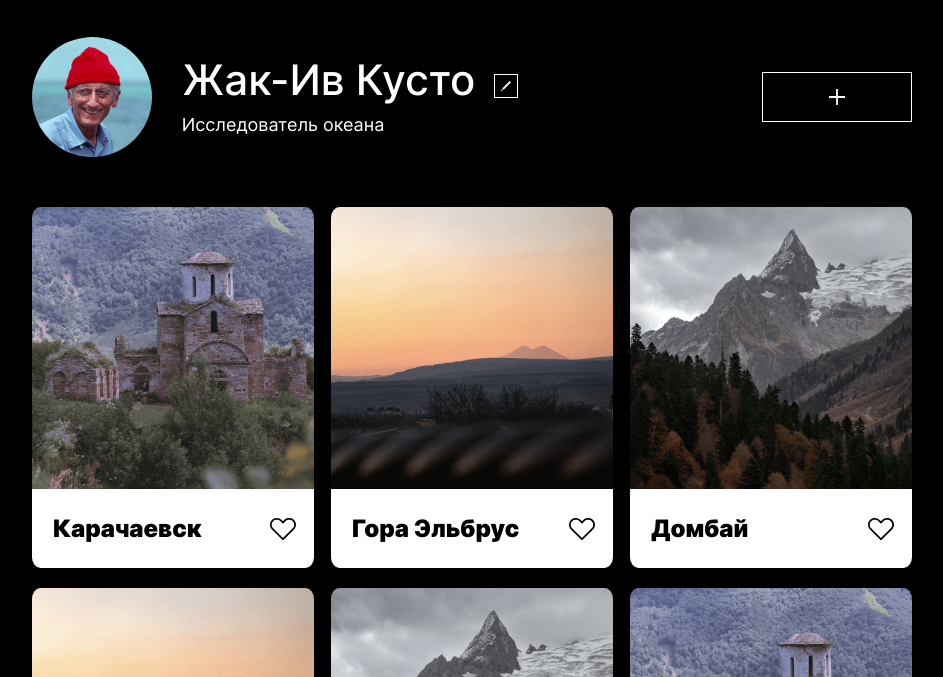
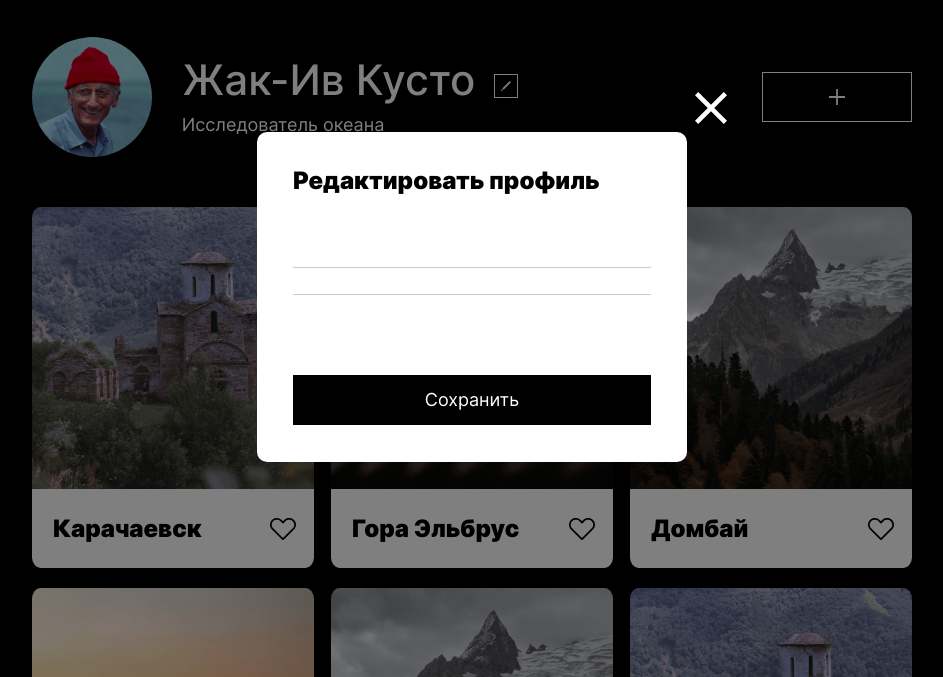
Before and after one commit to RomanMitaki/mesto-project-mitaki, a plain HTML site: page index.html in a window 1280 px wide. Shown: the part 123-800 px from the top of the page, without its empty margins (168-1111 px from the left). Drawn offline with Linux system fonts and the light colour scheme; files whose address does not match are found by name.

Commit message:
Add files via upload

```diff
--- /dev/null
+++ b/blocks/popup/__closebutton-form/popup__closebutton-form.css
@@ -0,0 +1,12 @@
+.popup__closebutton-form {
+  height: 36px;
+  display: flex;
+  justify-content: end;
+  background-color: rgba(0, 0, 0, 0);
+}
+
+@media screen and (min-width: 1280px) {
+  .popup__closebutton-form {
+    height: 40px;
+  }
+}
--- /dev/null
+++ b/blocks/popup/__closebutton/popup__closebutton.css
@@ -0,0 +1,25 @@
+.popup__closebutton {
+  width: 20px;
+  height: 20px;
+  background-image: url(../../../images/UIKIT-icon-CloseButton.svg);
+  background-color: rgba(0, 0, 0, 0);
+  padding: 0;
+  background-repeat: no-repeat;
+  background-position: center;
+  background-size: cover;
+  border: 0;
+  cursor: pointer;
+  transition: opacity 0.4s;
+}
+
+.popup__closebutton:hover {
+  opacity: 0.6;
+}
+
+@media screen and (min-width: 1280px) {
+  .popup__closebutton {
+    width: 32px;
+    height: 32px;
+    transform: translateX(40px);
+  }
+}
--- /dev/null
+++ b/blocks/popup/__container/popup__container.css
@@ -0,0 +1,13 @@
+.popup__container {
+  width: 282px;
+  height: 358px;
+  overflow: hidden;
+}
+
+@media screen and (min-width: 1280px) {
+  .popup__container {
+    width: 430px;
+    height: 370px;
+    overflow: visible;
+  }
+}
--- /dev/null
+++ b/blocks/popup/__edit-form/popup__edit-form.css
@@ -0,0 +1,19 @@
+.popup__edit-form {
+  height: calc(322px - 47px);
+  background-color: #ffffff;
+  color: #000;
+  padding-top: 75px;
+  border-bottom-left-radius: 10px;
+  border-bottom-right-radius: 10px;
+  overflow: hidden;
+  box-sizing: border-box;
+  display: flex;
+  flex-direction: column;
+}
+
+@media screen and (min-width: 1280px) {
+  .popup__edit-form {
+    height: calc(330px - 63px);
+    padding-top: 46px;
+  }
+}
--- /dev/null
+++ b/blocks/popup/__header/popup__header.css
@@ -0,0 +1,24 @@
+.popup__header {
+  font-weight: 900;
+  font-size: 18px;
+  line-height: calc(22 / 18);
+  margin: 0 auto;
+  text-align: center;
+  padding-top: 25px;
+  background-color: #ffffff;
+  color: #000;
+  border-top-left-radius: 10px;
+  border-top-right-radius: 10px;
+  overflow: hidden;
+  position: relative;
+}
+
+@media screen and (min-width: 1280px) {
+  .popup__header {
+    font-size: 24px;
+    line-height: calc(29 / 24);
+    padding-top: 34px;
+    padding-left: 36px;
+    text-align: left;
+  }
+}
--- /dev/null
+++ b/blocks/popup/__input-container/popup__input-container.css
@@ -0,0 +1,15 @@
+.popup__input-container {
+  display: flex;
+  flex-direction: column;
+  justify-content: space-between;
+  height: 84px;
+  padding: 0 22px;
+  margin: 0 auto;
+  border: 0;
+}
+
+@media screen and (min-width: 1280px) {
+  .popup__input-container {
+    padding: 0 36px;
+  }
+}
--- /dev/null
+++ b/blocks/popup/__item/_description/popup__item_description.css
@@ -0,0 +1,3 @@
+.popup__item_description {
+
+}
--- /dev/null
+++ b/blocks/popup/__item/_name/popup__item_name.css
@@ -0,0 +1,3 @@
+.popup__item_name {
+
+}
--- /dev/null
+++ b/blocks/popup/__item/popup__item.css
@@ -0,0 +1,19 @@
+.popup__item {
+  height: 26px;
+  width: 238px;
+  font-weight: normal;
+  font-size: 14px;
+  line-height: 17px;
+  border: 0;
+  border-bottom: 1px solid rgba(0, 0, 0, 0.2);
+  text-overflow: ellipsis;
+  white-space: nowrap;
+  overflow: hidden;
+  padding: 0;
+}
+
+@media screen and (min-width: 1280px) {
+  .popup__item {
+    width: 358px;
+  }
+}
--- /dev/null
+++ b/blocks/popup/__submitbutton/popup__submitbutton.css
@@ -0,0 +1,29 @@
+.popup__submitbutton {
+  border: 0;
+  padding: 0 0 0 0;
+  width: 238px;
+  height: 46px;
+  background-color: #000;
+  color: #fff;
+  margin: 45px auto 0 auto;
+  box-sizing: content-box;
+  font-size: 14px;
+  line-height: calc(17 / 14);
+  text-align: center;
+  cursor: pointer;
+  transition: opacity 0.4s;
+}
+
+.popup__submitbutton:hover {
+  opacity: 0.6;
+}
+
+@media screen and (min-width: 1280px) {
+  .popup__submitbutton {
+    width: 358px;
+    height: 50px;
+    font-size: 18px;
+    line-height: calc(22 / 18);
+    margin: 50px auto 0 auto;
+  }
+}
--- /dev/null
+++ b/blocks/popup/_opened/popup_opened.css
@@ -0,0 +1,3 @@
+.popup_opened {
+  display: flex;
+}
--- /dev/null
+++ b/blocks/popup/popup.css
@@ -0,0 +1,11 @@
+.popup {
+  min-height: 100vh;
+  min-width: 100%;
+  position: fixed;
+  top: 0;
+  left: 0;
+  background-color: rgba(0, 0, 0, 0.5);
+  display: none;
+  justify-content: center;
+  align-items: center;
+}
--- a/index.html
+++ b/index.html
@@ -1,6 +1,5 @@
 <!DOCTYPE html>
 <html lang="ru">
-
   <head>
     <meta charset="UTF-8" />
     <meta http-equiv="X-UA-Compatible" content="IE=edge" />
@@ -10,23 +9,31 @@
   </head>
 
   <body class="root">
-
     <!--HEADER-->
 
     <header class="header">
-    <img src="./images/logo-white.svg" alt="Логотип проекта Место" class="logo logo_place_header" />
+      <img
+        src="./images/logo-white.svg"
+        alt="Логотип проекта Место"
+        class="logo logo_place_header"
+      />
     </header>
     <!--CONTENT-->
     <main class="content">
-
       <!--PROFILE-->
 
       <section class="profile content__profile">
         <div class="profile__container">
-        <img src="./images/profile-Kusto.jpg" alt="Аватар Жак Ив Кусто" class="profile__avatar">
+          <img
+            src="./images/profile-Kusto.jpg"
+            alt="Аватар Жак Ив Кусто"
+            class="profile__avatar"
+          />
           <div class="profile__content">
             <p class="profile__info profile__info_name">Жак-Ив Кусто</p>
-          <p class="profile__info profile__info_description">Исследователь океана</p>
+            <p class="profile__info profile__info_description">
+              Исследователь океана
+            </p>
             <form class="profile__info profile__info_form" action="">
               <button class="profile__edit-button"></button>
             </form>
@@ -42,49 +49,81 @@
       <section class="cards">
         <ul class="cards__card-container">
           <li class="card">
-          <img src="./images/element-kirill-pershin-Karachaevo-Cherkesiya.png"
-            alt="Старинная каменная постройка у подножия горы" class="card__picture">
+            <img
+              src="./images/element-kirill-pershin-Karachaevo-Cherkesiya.png"
+              alt="Старинная каменная постройка у подножия горы"
+              class="card__picture"
+            />
             <div class="card__caption">
               <p class="card__text">Карачаевск</p>
-            <form action="" class="card__form"><input type="text" class="card__like-icon"></form>
+              <form action="" class="card__form">
+                <input type="text" class="card__like-icon" />
+              </form>
             </div>
           </li>
           <li class="card">
-          <img src="./images/element-kirill-pershin-Elbrus.png" alt="Панорама: гора Эльбрус на горизонте"
-            class="card__picture">
+            <img
+              src="./images/element-kirill-pershin-Elbrus.png"
+              alt="Панорама: гора Эльбрус на горизонте"
+              class="card__picture"
+            />
             <div class="card__caption">
               <p class="card__text">Гора Эльбрус</p>
-            <form action="" class="card__form"><input type="text" class="card__like-icon"></form>
+              <form action="" class="card__form">
+                <input type="text" class="card__like-icon" />
+              </form>
             </div>
           </li>
           <li class="card">
-          <img src="./images/element-kirill-pershin.png" alt="Домбай, фотография горы" class="card__picture">
+            <img
+              src="./images/element-kirill-pershin.png"
+              alt="Домбай, фотография горы"
+              class="card__picture"
+            />
             <div class="card__caption">
               <p class="card__text">Домбай</p>
-            <form action="" class="card__form"><input type="text" class="card__like-icon"></form>
+              <form action="" class="card__form">
+                <input type="text" class="card__like-icon" />
+              </form>
             </div>
           </li>
           <li class="card">
-          <img src="./images/element-kirill-pershin-Elbrus.png" alt="Панорама: гора Эльбрус на горизонте"
-            class="card__picture">
+            <img
+              src="./images/element-kirill-pershin-Elbrus.png"
+              alt="Панорама: гора Эльбрус на горизонте"
+              class="card__picture"
+            />
             <div class="card__caption">
               <p class="card__text">Гора Эльбрус</p>
-            <form action="" class="card__form"><input type="text" class="card__like-icon"></form>
+              <form action="" class="card__form">
+                <input type="text" class="card__like-icon" />
+              </form>
             </div>
           </li>
           <li class="card">
-          <img src="./images/element-kirill-pershin.png" alt="Домбай, фотография горы" class="card__picture">
+            <img
+              src="./images/element-kirill-pershin.png"
+              alt="Домбай, фотография горы"
+              class="card__picture"
+            />
             <div class="card__caption">
               <p class="card__text">Домбай</p>
-            <form action="" class="card__form"><input type="text" class="card__like-icon"></form>
+              <form action="" class="card__form">
+                <input type="text" class="card__like-icon" />
+              </form>
             </div>
           </li>
           <li class="card">
-          <img src="./images/element-kirill-pershin-Karachaevo-Cherkesiya.png"
-            alt="Старинная каменная постройка у подножия горы" class="card__picture">
+            <img
+              src="./images/element-kirill-pershin-Karachaevo-Cherkesiya.png"
+              alt="Старинная каменная постройка у подножия горы"
+              class="card__picture"
+            />
             <div class="card__caption">
               <p class="card__text">Карачаево-Черкесия</p>
-            <form action="" class="card__form"><input type="text" class="card__like-icon"></form>
+              <form action="" class="card__form">
+                <input type="text" class="card__like-icon" />
+              </form>
             </div>
           </li>
         </ul>
@@ -96,6 +135,25 @@
     <footer class="footer">
       <p class="footer__copyright">&copy;&nbsp;2020 Mesto Russia</p>
     </footer>
+
+    <!--POP-UP-->
+
+    <section class="popup popup_opened">
+      <div class="popup__container">
+        <form action="" class="popup__closebutton-form">
+          <button class="popup__closebutton"></button>
+        </form>
+        <h2 class="popup__header">Редактировать профиль</h2>
+        <form action="" class="popup__edit-form">
+          <fieldset class="popup__input-container">
+            <input type="text" class="popup__item popup__item_name" /><input
+              type="text"
+              class="popup__item popup__item_description"
+            />
+          </fieldset>
+          <button class="popup__submitbutton">Сохранить</button>
+        </form>
+      </div>
+    </section>
   </body>
-
 </html>
--- a/pages/index.css
+++ b/pages/index.css
@@ -38,3 +38,18 @@
 
 @import url(../blocks/footer/footer.css);
 @import url(../blocks/footer/__copyright/footer__copyright.css);
+
+/* POP-UP */
+
+@import url(../blocks/popup/popup.css);
+@import url(../blocks/popup/_opened/popup_opened.css);
+@import url(../blocks/popup/__container/popup__container.css);
+@import url(../blocks/popup/__closebutton-form/popup__closebutton-form.css);
+@import url(../blocks/popup/__closebutton/popup__closebutton.css);
+@import url(../blocks/popup/__header/popup__header.css);
+@import url(../blocks/popup/__edit-form/popup__edit-form.css);
+@import url(../blocks/popup/__input-container/popup__input-container.css);
+@import url(../blocks/popup/__item/popup__item.css);
+@import url(../blocks/popup/__item/_name/popup__item_name.css);
+@import url(../blocks/popup/__item/_description/popup__item_description.css);
+@import url(../blocks/popup/__submitbutton/popup__submitbutton.css);
```
Also changed, not shown: blocks/profile/__add-button/profile__add-button.css (line endings or trailing spaces), images/UIKIT-icon-CloseButton.svg (added). Lines whose indentation alone changed are shown as unchanged.
